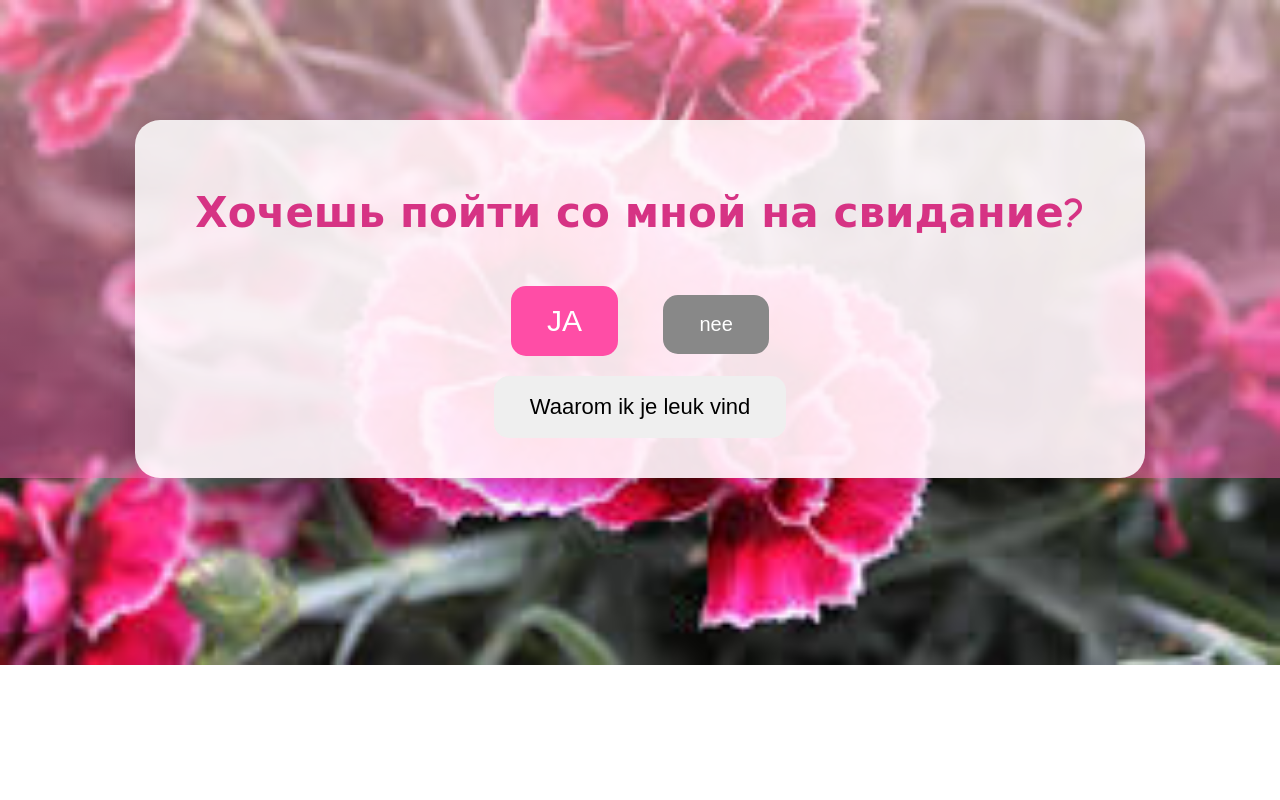
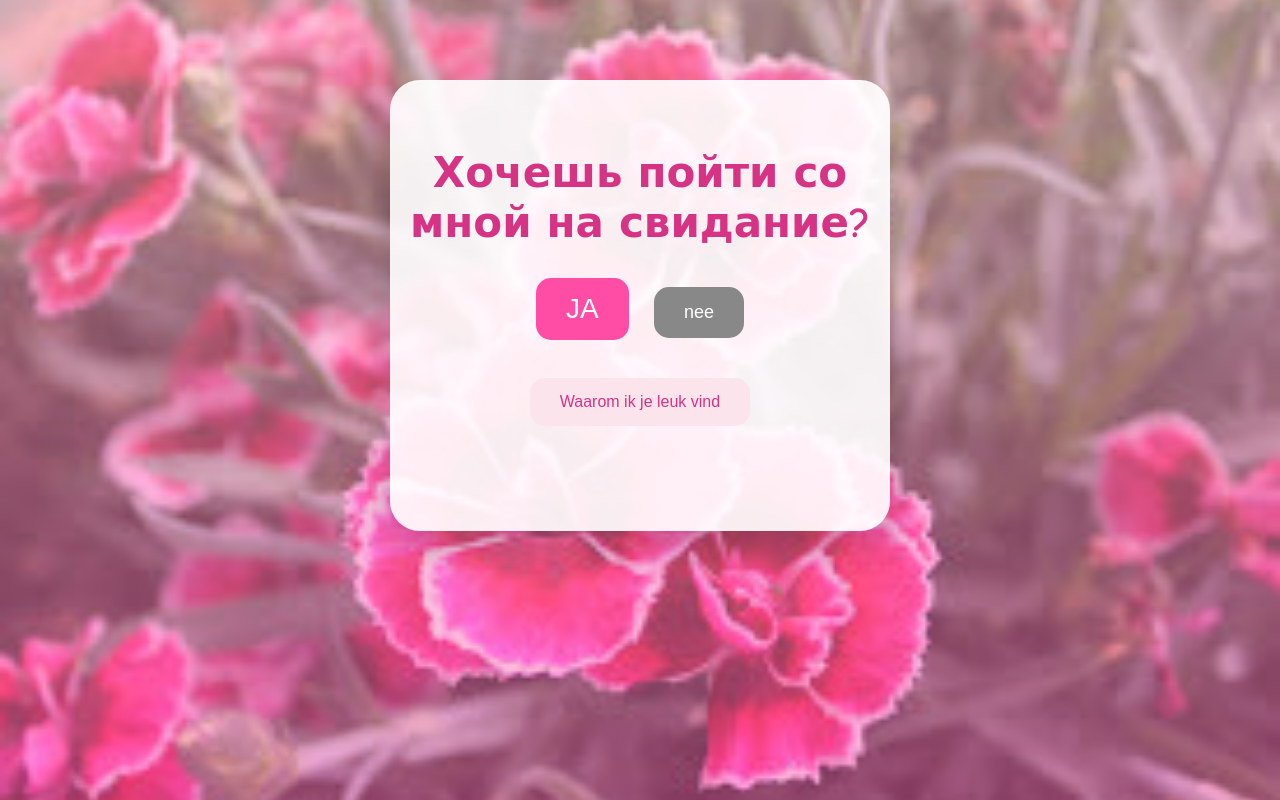
Before and after one commit to sanderpype-sketch/lenadate, a plain HTML site: page index.html in a window 1280 px wide. Drawn offline with Linux system fonts and the light colour scheme.

Commit message:
Update index.html

```diff
--- a/index.html
+++ b/index.html
@@ -2,116 +2,122 @@
 <html lang="nl">
 <head>
     <meta charset="UTF-8">
+    <meta name="viewport" content="width=device-width, initial-scale=1.0, maximum-scale=1.0, user-scalable=no">
     <title>Date Vraag</title>
 
     <style>
-body {
+        /* Force the page to be full height on all devices */
+        html, body {
+            height: 100%;
             margin: 0;
             padding: 0;
+            width: 100%;
+        }
+
+        body {
             font-family: "Comic Sans MS", cursive;
+            min-height: 100vh;
+            display: flex;
+            flex-direction: column;
+            align-items: center;
+            text-align: center;
+            overflow-x: hidden;
 
-    /* NEW BACKGROUND */
+            /* Background stays fixed and covers everything */
             background:
                 linear-gradient(rgba(255, 192, 203, 0.5), rgba(255, 105, 180, 0.5)),
-        url('dianthus.jpg'); /* soft pink flowers */
-
+                url('dianthus.jpg');
             background-size: cover;
             background-position: center;
             background-repeat: no-repeat;
-
-    text-align: center;
-    overflow: hidden;
+            background-attachment: fixed;
         }
 
-/* container */
         .container {
-    margin-top: 120px;
-    background: rgba(255,255,255,0.85);
-    display: inline-block;
-    padding: 40px 60px;
-    border-radius: 25px;
-    box-shadow: 0 10px 30px rgba(0,0,0,0.2);
+            margin-top: 10vh;
+            background: rgba(255,255,255,0.9);
+            padding: 40px 20px;
+            border-radius: 30px;
+            box-shadow: 0 15px 35px rgba(0,0,0,0.2);
+            width: 90%;
+            max-width: 500px;
+            box-sizing: border-box;
         }
 
         h1 {
-    font-size: 42px;
+            font-size: clamp(24px, 5vw, 42px); /* Shrinks for phone, grows for laptop */
             color: #d63384;
+            margin-bottom: 20px;
         }
 
-/* Buttons */
         button {
-    padding: 18px 36px;
-    font-size: 22px;
+            padding: 15px 30px;
+            font-size: 20px;
             border: none;
             border-radius: 15px;
             cursor: pointer;
-    transition: all 0.2s ease;
+            margin: 10px;
+            transition: transform 0.2s, box-shadow 0.2s;
+            -webkit-tap-highlight-color: transparent;
         }
 
         #yesBtn {
             background-color: #ff4da6;
             color: white;
-    font-size: 30px;
-    margin: 20px;
+            font-size: 28px;
         }
 
-#yesBtn:hover {
-    transform: scale(1.15);
-    box-shadow: 0 0 20px rgba(255, 77, 166, 0.6);
-}
+        #yesBtn:hover { transform: scale(1.1); }
 
         #noBtn {
             background-color: #888;
             color: white;
-    font-size: 20px;
-    margin: 20px;
+            font-size: 18px;
         }
 
-#noBtn:hover {
-    transform: scale(1.05);
+        #reasonBox {
+            margin-top: 25px;
+            font-weight: bold;
+            color: #d63384;
+            font-size: 20px;
+            min-height: 30px;
         }
 
-/* hearts */
         .heart {
             position: fixed;
-    font-size: 30px;
+            font-size: 35px;
+            z-index: 9999;
+            pointer-events: none;
             animation: rise 2s ease-out forwards;
         }
 
         @keyframes rise {
             0% { opacity: 1; transform: translateY(0); }
-    100% { opacity: 0; transform: translateY(-150px) scale(1.8); }
+            100% { opacity: 0; transform: translateY(-300px) scale(2); }
         }
     </style>
 </head>
-
 <body>
 
     <div class="container" id="mainPage">
         <h1> Хочешь пойти со мной на свидание? </h1>
-
         <button id="yesBtn" onclick="goYes()">JA</button>
         <button id="noBtn" onclick="goNo()">nee</button>
-
-    <br>
-
-    <button onclick="generateReason()">Waarom ik je leuk vind</button>
+        <br><br>
+        <button onclick="generateReason()" style="background-color: #fce4ec; color: #d63384; font-size: 16px;">Waarom ik je leuk vind</button>
         <div id="reasonBox"></div>
     </div>
 
     <div class="container" id="yesPage" style="display:none;">
         <h1>JOEPIE 🎉</h1>
-    <p> We kunnen samen klimmen! Ik trakteer je daarna op matcha!💕
-
-	    ps: kun je me een screenshot sturen van je antwoord?
-	</p>
+        <p style="font-size: 20px;"> We kunnen samen klimmen! Ik trakteer je daarna op matcha!💕<br><br>
+        <span style="font-size: 14px; color: #666;">ps: kun je me een screenshot sturen van je antwoord?</span></p>
     </div>
 
     <div class="container" id="noPage" style="display:none;">
         <h1>Geen probleem!</h1>
-    <p>Hopelijk kunnen we vrienden blijven.
-
-	   ps: kun je me een screenshot sturen van je antwoord?</p>
+        <p style="font-size: 20px;">Hopelijk kunnen we vrienden blijven.<br><br>
+        <span style="font-size: 14px; color: #666;">ps: kun je me een screenshot sturen van je antwoord?</span></p>
     </div>
 
     <script>
@@ -128,17 +134,11 @@ function goNo() {
 
     function generateReason() {
         const reasons = [
-        "Je bent hilarisch",
-        "Je bent enorm intelligent",
-        "Je bent prachtig",
-        "Je hebt een sterk karakter",
-        "Je hebt een mooi hart",
-        "Je bent stiekem echt enorm cool",
-		"Je hebt het mooiste haar ter wereld",
-		"Je hebt een fantastische kledingstijl",
-		"Je stuurt altijd leuke reels",
+            "Je bent hilarisch", "Je bent enorm intelligent", "Je bent prachtig",
+            "Je hebt een sterk karakter", "Je hebt een mooi hart",
+            "Je bent stiekem echt enorm cool", "Je hebt het mooiste haar ter wereld",
+            "Je hebt een fantastische kledingstijl", "Je stuurt altijd leuke reels"
         ];
-
         const random = reasons[Math.floor(Math.random() * reasons.length)];
         document.getElementById("reasonBox").innerText = random;
     }
@@ -149,12 +149,11 @@ function showHearts() {
             h.className = "heart";
             h.innerText = "💗";
             h.style.left = Math.random() * 100 + "vw";
-        h.style.top = "70vh";
+            h.style.top = "80vh";
             document.body.appendChild(h);
             setTimeout(() => h.remove(), 2000);
         }
     }
     </script>
-
 </body>
 </html>
```
Lines whose indentation alone changed are shown as unchanged.
